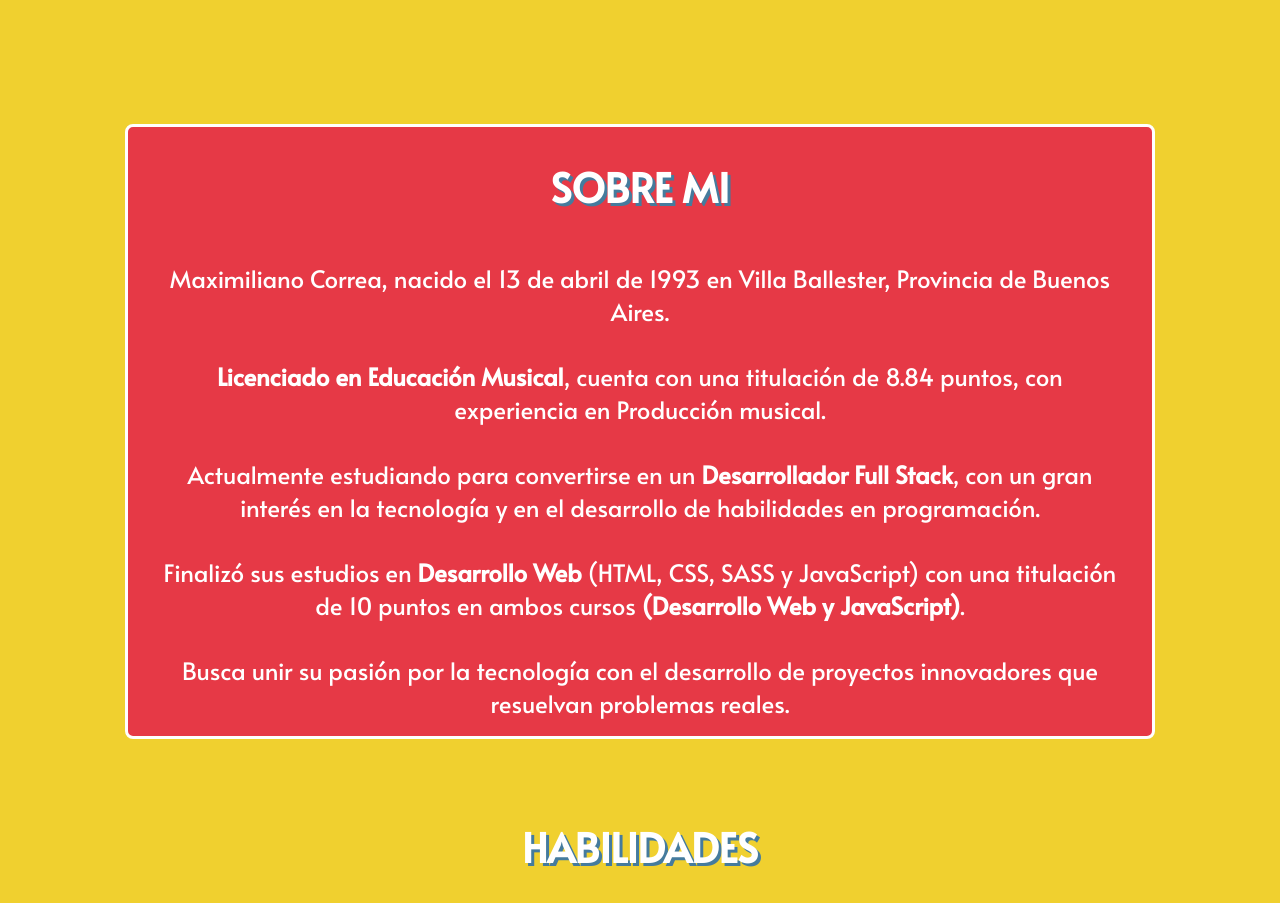
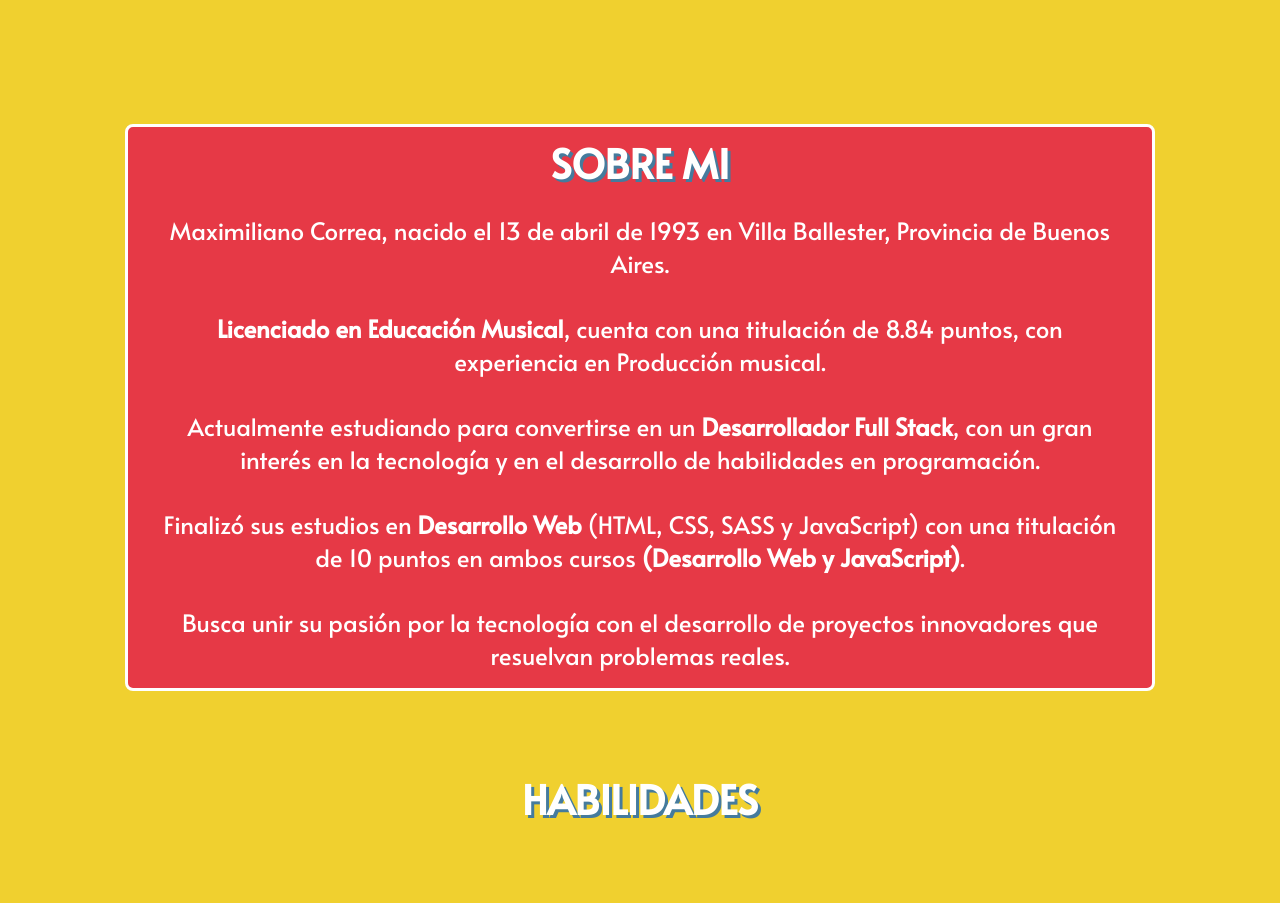
Before and after one commit to Correeee/Portfolio, a website: page index.html in a window 1280 px wide. Shown: the part 860-1763 px from the top of the page. Drawn offline with nearby package versions, Linux system fonts and the light colour scheme.

Commit message:
Titulo Sobre mi

```diff
--- a/css/style.css
+++ b/css/style.css
@@ -40,6 +40,10 @@ h2{
     font-weight: bold;
     text-shadow: 3px 3px var(--color-azul);
     text-align: center;
+}
+
+#titulo__sobremi{
+    margin: 0.5rem 0;
 }
 
 .titular__btn{
--- a/index.html
+++ b/index.html
@@ -38,7 +38,7 @@
     <section class="sobremi" id="sobremi">
 
         <div class="sobremi__texto" data-aos="fade-right" data-aos-delay="500">
-            <h2>SOBRE MI</h2>
+            <h2 id="titulo__sobremi">SOBRE MI</h2>
             <p>Maximiliano Correa, nacido el 13 de abril de 1993 en Villa Ballester, Provincia de Buenos Aires.</p>
 
             <p><b>Licenciado en Educación Musical</b>, cuenta con una titulación de 8.84 puntos, con experiencia en Producción musical.</p>
```
